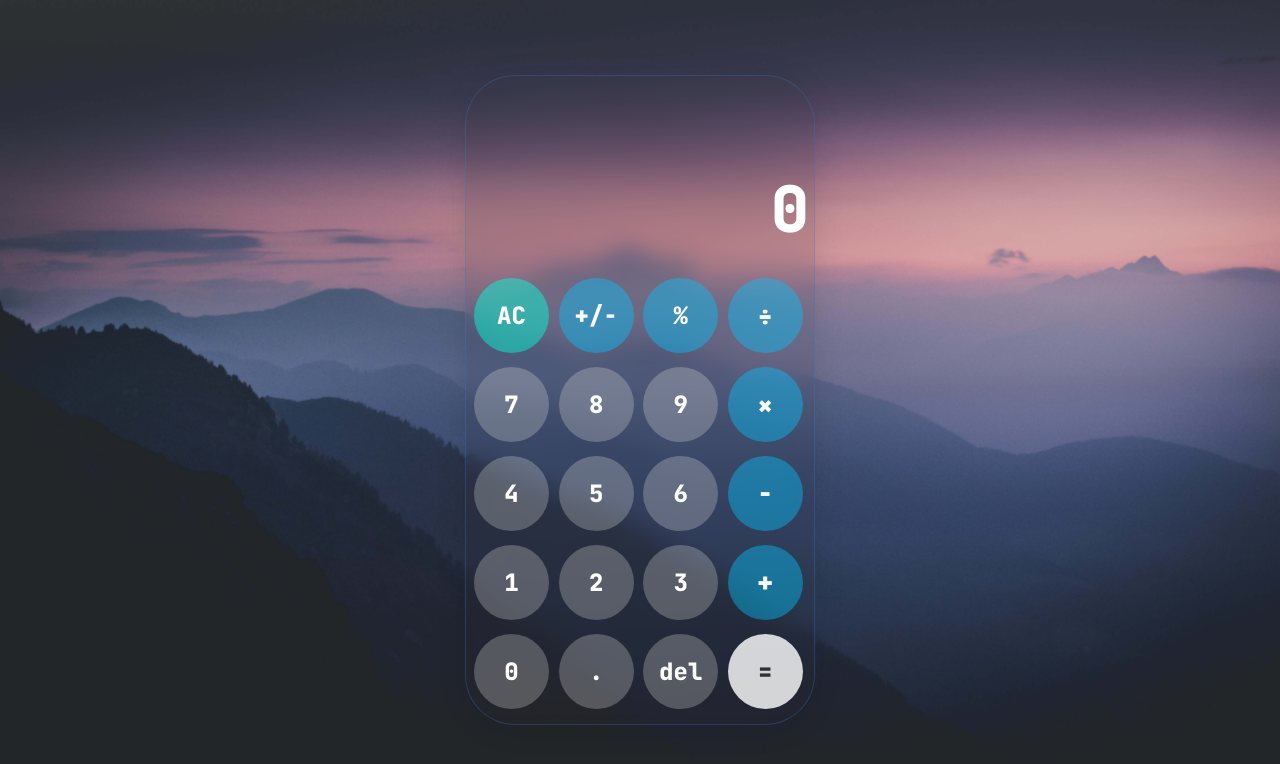
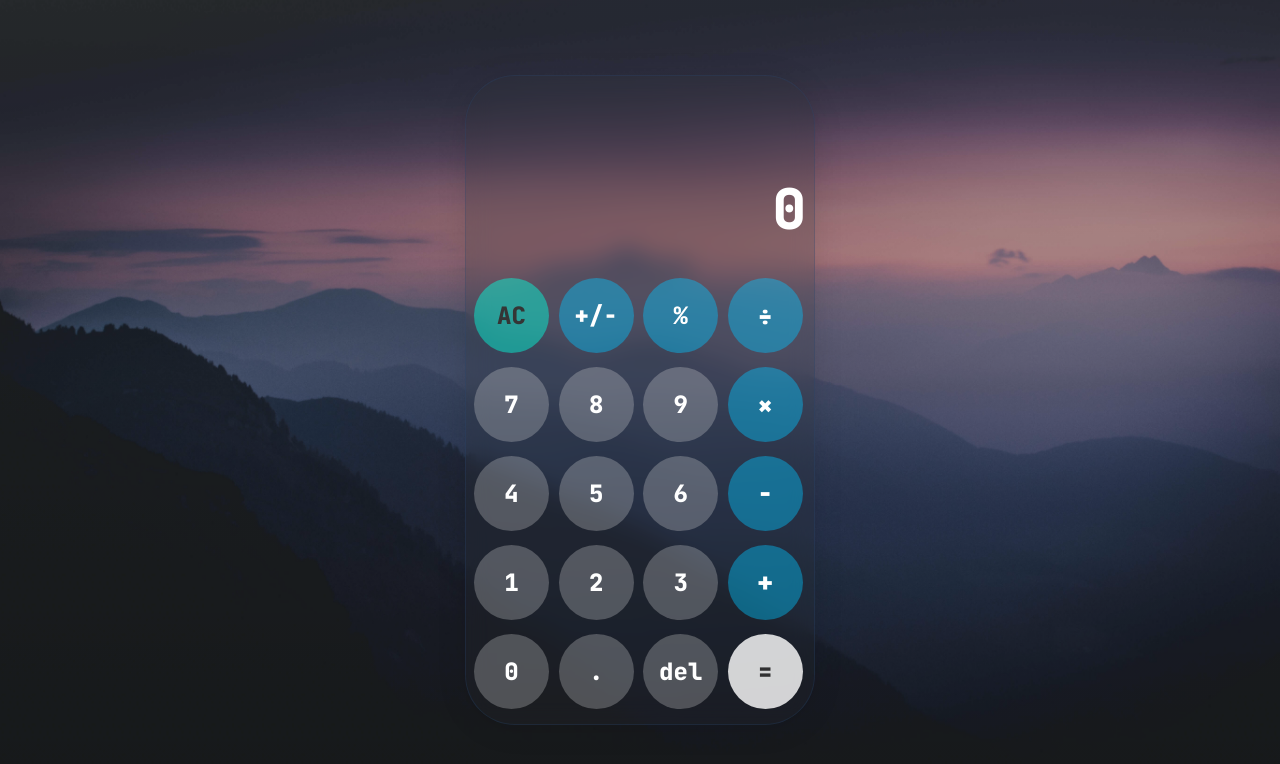
Before and after one commit to rjqocampo/calculator, a plain HTML site: page index.html in a window 1280 px wide. Shown: the top 764 px of the page. Drawn offline with Linux system fonts and the light colour scheme.

Commit message:
Minor styling changes to border, font size. Add anchor in github icon

```diff
--- a/index.html
+++ b/index.html
@@ -5,7 +5,7 @@
         <meta charset="utf-8">
         <link rel="preconnect" href="https://fonts.googleapis.com">
         <link rel="preconnect" href="https://fonts.gstatic.com" crossorigin>
-        <link href="https://fonts.googleapis.com/css2?family=JetBrains+Mono:wght@800&display=swap" rel="stylesheet">
+        <link href="https://fonts.googleapis.com/css2?family=JetBrains+Mono:wght@400;800&display=swap" rel="stylesheet">
         <link rel="stylesheet" href="style.css">
         <script src="script.js" defer></script>
     </head>
@@ -39,7 +39,7 @@
             </div>
         </div>
         <footer>
-            <img src="img/git1.png" alt="Git logo" id="git">
+            <a href="https://github.com/rjqocampo/calculator" target="_blank" attribute ><img src="img/git2.png" alt="Git logo" id="git"></a>
             <h1>By Rod John Ocampo</h1>
         </footer>
     </body>
--- a/script.js
+++ b/script.js
@@ -169,3 +169,8 @@ const multiply = (a, b) => a * b;
 const divide = (a, b) => a / b;
 
 showDisplay();
+
+/**
+if displayValue is NaN, don't add decimals or clear entry or input number
+max 9 length, return Nan
+ */
--- a/style.css
+++ b/style.css
@@ -26,13 +26,9 @@ time, mark, audio, video {
 }
 
 /* ----------- Custom CSS ----------- */
-html {
-
-}
-
 body {
 	font-family: 'JetBrains Mono', monospace;
-	background-image: url(img/1.jpg);
+	background: linear-gradient( rgba(0, 0, 0, 0.178), rgba(0, 0, 0, 0.342) ), url('img/1.jpg');
 	background-repeat: no-repeat;
 	background-size: cover;
 	background-position: center center;
@@ -43,19 +39,12 @@ body {
 }
 
 #container-main {
-	background: rgba(63, 122, 197, 0.12);
-	border-radius: 16px;
-	box-shadow: 0 4px 30px rgba(0, 0, 0, 0.1);
-	backdrop-filter: blur(11.9px);
-	-webkit-backdrop-filter: blur(11.9px);
-	border: 1px solid rgba(63, 122, 197, 0.3);
-	/* From https://css.glass */
-	background: rgba(42, 47, 53, 0.12);
+	background: rgba(42, 47, 53, 0.212);
 	border-radius: 50px;
 	box-shadow: 0 4px 30px rgba(0, 0, 0, 0.1);
 	backdrop-filter: blur(11.9px);
 	-webkit-backdrop-filter: blur(11.9px);
-	border: 1px solid rgba(63, 122, 197, 0.3);
+	border: 1px solid rgba(40, 75, 121, 0.26);
 	width: 350px;
 	height: 650px;;
 }
@@ -74,7 +63,9 @@ body {
 #display-operation {
 	min-height: 2rem;
 	line-height: 2rem;
+	letter-spacing: -0.05rem;
 	font-size: 1.2rem;
+	font-weight: 400;
 	margin: 0rem .4rem;
 }
 
@@ -82,7 +73,9 @@ body {
 	min-height: 4rem;
 	line-height: 3rem;
 	letter-spacing: -0.2rem;
-	font-size: 4rem;
+	font-size: 3.5rem;
+	margin: 0rem .2rem;
+	font-weight: 800;
 }
 
 #container-buttons {
@@ -94,9 +87,8 @@ body {
 }
 
 button {
-	/* font-family: 'Fjalla One', sans-serif; */
 	font-family: 'JetBrains Mono', monospace;
-
+	font-weight: 800;
 	font-size: 1.5rem;
 	color: white;
 	border-radius: 60px;
@@ -120,7 +112,8 @@ button {
 }
 
 #clear-all {
-	background-color:rgba(0, 255, 221, 0.459)
+	background-color:rgba(0, 255, 221, 0.459) ;
+	color: rgb(53, 53, 53);
 }
 
 .highlight:focus {
@@ -142,3 +135,4 @@ footer {
 
 #git {
 	width: 1.4rem;
+}
```
Also changed, not shown: img/git2.png (added).
